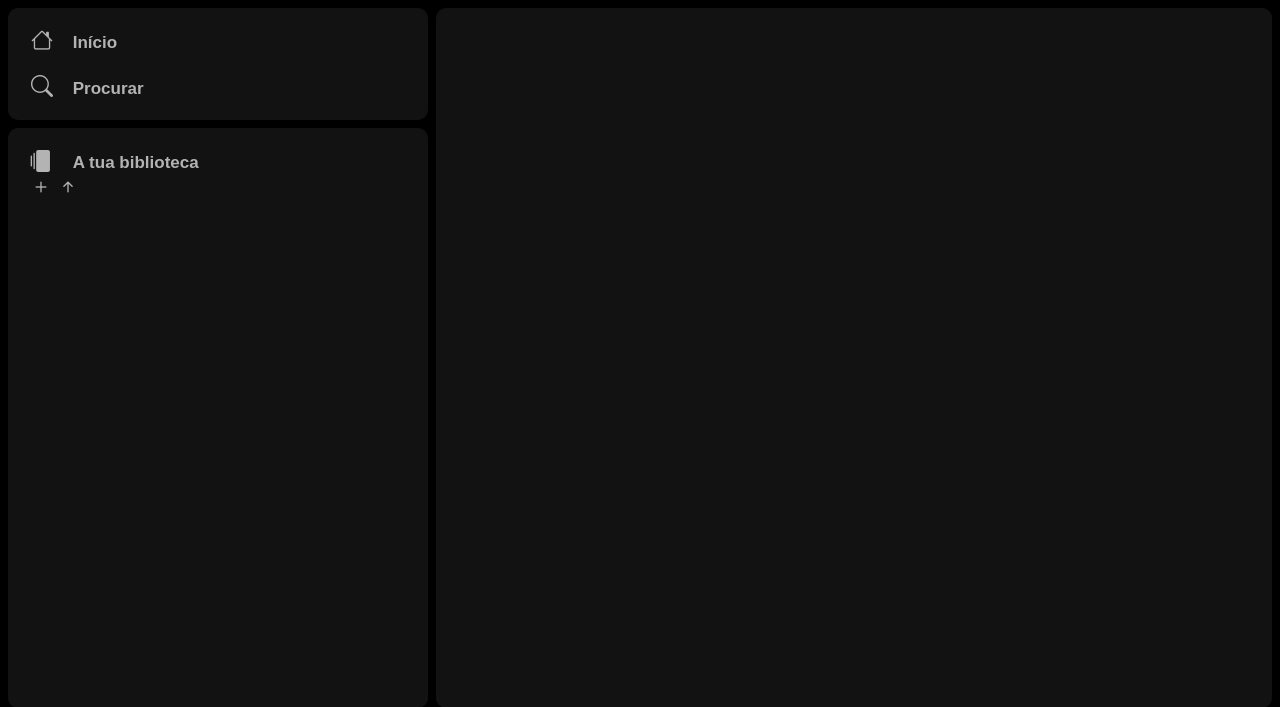
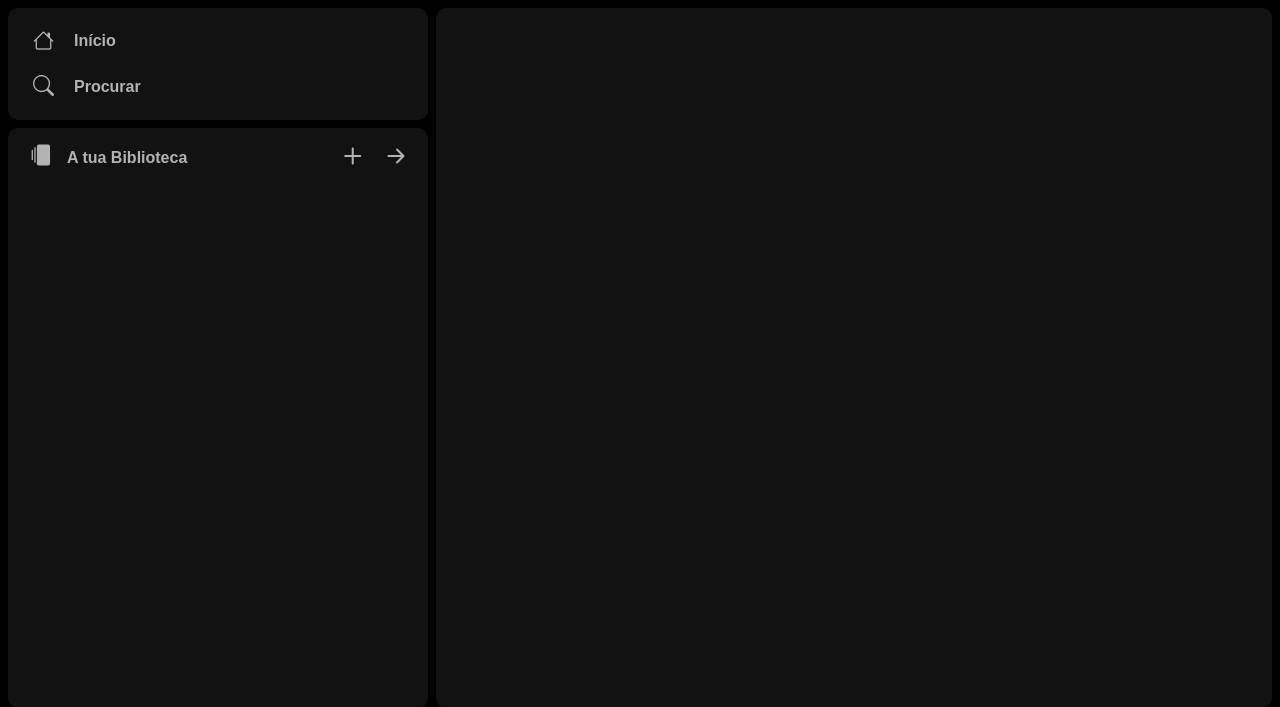
Before and after one commit to Samfaria2002/SpotifyReplica, a Flask app: page /home in a window 1280 px wide. Shown: the top 707 px of the page. Run offline with Flask 3, Linux system fonts and the light colour scheme.

Commit message:
Titulo da section playlist finalizado

```diff
--- a/static/css/home.css
+++ /dev/null
@@ -1,5 +0,0 @@
-body {
-  background-color: black; }
-
-body {
-  background-color: #000000; }
--- a/static/sass/home.scss
+++ b/static/sass/home.scss
@@ -39,14 +39,6 @@ $cores: (
     "cor_card": #181818,
     "verde_spotify": #1ED760,
     "cor_fonte": #B3B3B3,
-);
-
-$icones: (
-    house: 'bi bi-house'
-    search: 'bi bi-search',
-    collection: 'bi bi-collection-fill',
-    plus: 'bi bi-plus',
-    arrow-right: 'bi bi-arrow-right-short'
 );
 
 $format_grid_box: (
@@ -125,16 +117,22 @@ div.main {
     height: 90px;
 }
 
-.option_procurar, .option_inicio {
-    padding-left: 23px;
-    font-size: 17px;
+.option_procurar > a, .option_inicio > a {
+    display: flex;
+    align-items: center;
+    text-decoration: none;
+    padding-left: 10px;
+    font-size: 16px;
     font-weight: 600;
-    cursor: pointer;
     transition: color 0.5s;
     color: map-get($cores, "cor_fonte");
     &:hover {
         color: white;
     }
+}
+
+.option_procurar > a > p, .option_inicio > a > p {
+    margin-left: 20px;
 }
 
 .inicio{
@@ -144,7 +142,7 @@ div.main {
 
     .option_inicio, .option_procurar {
         i {
-            font-size: 22px !important;
+            font-size: 21px !important;
         }
         a {
             margin-left: 15px;
@@ -154,25 +152,54 @@ div.main {
 
 //
 
-.playlist {
+.grid_box.playlist {
+    .title_playlist {
       display: flex;
-    flex-direction: column;
-}
-
-div.title_playlist {
-    display: flex;
-    flex-direction: row;
+      align-items: center;
       padding-left: 23px;
       padding-top: 20px;
-    font-size: 17px;
+      font-size: 16px;
       font-weight: 600;
-}
 
-.first_icons, .second_first {
+      .first_icons > a {
+        display: flex;
+        align-items: center;
+        text-decoration: none;
         cursor: pointer;
         transition: color 0.5s;
         color: map-get($cores, "cor_fonte");
+
+        &:hover {
+          color: white;
+        }
+
+        i {
+          transform: rotate(-90deg);
+          font-size: 21px !important;
+          margin-top: -5px;
+        }
+
+        p {
+          margin-left: 15px;
+        }
+      }
+
+      .second_icons {
+        margin-left: auto;
+        margin-right: 42px;
+        font-size: 10px !important;
+        transform: scale(3.4);
+      }
+
+      .second_icons > a {
+        cursor: pointer;
+        transition: color 0.5s;
+        color: map-get($cores, "cor_fonte");
+        text-decoration: none;
+
         &:hover {
           color: white;
         }
       }
+    }
+  }
--- a/templates/home.html
+++ b/templates/home.html
@@ -11,12 +11,16 @@
     <div class="main">
         <section class="grid_box inicio">
             <div class="option_inicio">
-                <i class="bi bi-house"></i>
-                <a>Início</a>
+                <a href="">
+                    <i class="bi bi-house"></i>
+                    <p>Início</p>
+                </a>
             </div>
             <div class="option_procurar">
-                <i class="bi bi-search"></i>
-                <a>Procurar</a>
+                <a href="">
+                    <i class="bi bi-search"></i>
+                    <p>Procurar</p>
+                </a>
             </div>
         </section>
         <section class="grid_box cards">
@@ -27,12 +31,14 @@
         <section class="grid_box playlist">
             <div class="title_playlist">
                 <div class="first_icons">
-                    <i class="bi bi-collection-fill"></i>
-                    <a>A tua biblioteca</a>
+                    <a href="">
+                        <i class="bi bi-collection-fill"></i>
+                        <p>A tua Biblioteca</p>
+                    </a>
                 </div>
                 <div class="second_icons">
-                    <i class="bi bi-plus"></i>
-                    <i class="bi bi-arrow-right-short"></i>
+                    <a href=""><i class="bi bi-plus"></i></a>
+                    <a href=""><i class="bi bi-arrow-right-short"></i></a>
                 </div>
             </div>
         </section>
```
Also changed, not shown: static/css/home.min.css. Lines whose indentation alone changed are shown as unchanged.
